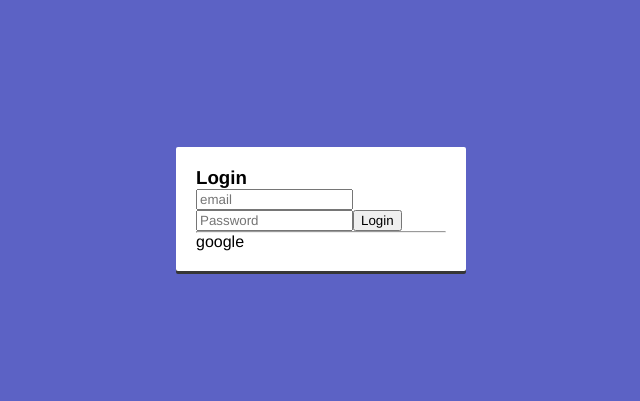
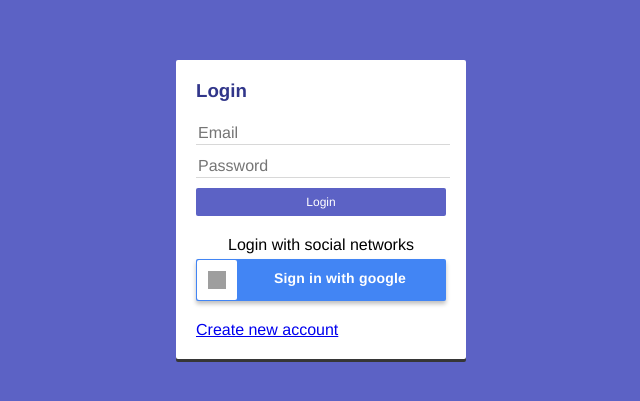
Before and after one commit to leotangram/reactFH-07-journal, a React (Create React App) app: page /auth/login in a window 1280 px wide. Shown: the part 191-592 px from the top of the page, without its empty margins (319-959 px from the left). Built offline with nearby package versions, Linux system fonts and the light colour scheme; grey boxes are pictures that could not be loaded.

Commit message:
Estilos del LoginScreen

```diff
--- a/src/components/auth/LoginScreen.js
+++ b/src/components/auth/LoginScreen.js
@@ -1,16 +1,44 @@
 import React from 'react'
 import PropTypes from 'prop-types'
+import { Link } from 'react-router-dom'
 
 const LoginScreen = props => {
   return (
     <>
-      <h3>Login</h3>
+      <h3 className="auth__title">Login</h3>
       <form>
-        <input type="text" placeholder="email" name="email" />
-        <input type="password" placeholder="Password" name="password" />
-        <button type="submit">Login</button>
-        <hr />
-        google
+        <input
+          type="text"
+          placeholder="Email"
+          name="email"
+          className="auth__input"
+          autoComplete="off"
+        />
+        <input
+          type="password"
+          placeholder="Password"
+          name="password"
+          className="auth__input"
+        />
+        <button type="submit" className="btn btn-primary btn-block">
+          Login
+        </button>
+        <div className="auth__social-networks">
+          <p>Login with social networks</p>
+          <div className="google-btn">
+            <div className="google-icon-wrapper">
+              <img
+                className="google-icon"
+                src="https://upload.wikimedia.org/wikipedia/commons/5/53/Google_%22G%22_Logo.svg"
+                alt="google button"
+              />
+            </div>
+            <p className="btn-text">
+              <b>Sign in with google</b>
+            </p>
+          </div>
+        </div>
+        <Link to="/auth/register">Create new account</Link>
       </form>
     </>
   )
--- a/src/styles/base/_base.scss
+++ b/src/styles/base/_base.scss
@@ -32,6 +32,3 @@
 .pointer {
   cursor: pointer;
 }
-
-// Components
-@import '../components/auth';
--- a/src/styles/base/_settings.scss
+++ b/src/styles/base/_settings.scss
@@ -1,4 +1,7 @@
 // Colors
+$button-active-blue: #1669f2;
+$dark-grey: #363636;
+$google-blue: #4285f4;
+$light-grey: #d8d8d8;
 $primary: #5c62c5;
-$dark-grey: #363636;
-$light-grey: #d8d8d8;
+$white: #ffffff;
--- a/src/styles/components/_auth.scss
+++ b/src/styles/components/_auth.scss
@@ -16,4 +16,46 @@
     padding: 20px;
     width: 250px;
   }
+
+  &__title {
+    color: darken($color: $primary, $amount: 20);
+    margin-bottom: 20px;
+  }
+
+  &__input {
+    color: $dark-grey;
+    border: 0px;
+    border-bottom: 1px solid $light-grey;
+    font-size: 16px;
+    margin-bottom: 10px;
+    height: 20px;
+    width: 100%;
+
+    transition: border-bottom 0.3s ease;
+
+    &:focus {
+      border-bottom: 1px solid $primary;
+      outline: none;
+    }
+  }
+
+  &__social-networks {
+    align-items: center;
+    display: flex;
+    justify-content: center;
+    flex-direction: column;
+    padding-top: 20px;
+    padding-bottom: 20px;
+    width: 100%;
+  }
+
+  &__alert-error {
+    background-color: red;
+    border-radius: 5px;
+    color: #ffffff;
+    display: flex;
+    justify-content: center;
+    margin-bottom: 10px;
+    padding: 5px;
+  }
 }
--- /dev/null
+++ b/src/styles/components/_buttons.scss
@@ -0,0 +1,73 @@
+.btn {
+  background-color: transparent;
+  border: none;
+  color: #ffffff;
+  cursor: pointer;
+  font-size: 12px;
+  padding: 7px 10px 7px 10px;
+
+  &:focus {
+    outline: none;
+  }
+}
+
+.btn-primary {
+  background-color: $primary;
+  border-radius: 2px;
+
+  transition: background-color 0.3s ease;
+
+  &:disabled {
+    background-color: lighten($color: $primary, $amount: 15);
+  }
+
+  &:hover {
+    background-color: darken($color: $primary, $amount: 15);
+  }
+}
+
+.btn-block {
+  width: 100%;
+}
+
+.google-btn {
+  cursor: pointer;
+  margin-top: 5px;
+  width: 100%;
+  height: 42px;
+  background-color: $google-blue;
+  border-radius: 2px;
+  box-shadow: 0 3px 4px 0 rgba(0, 0, 0, 0.25);
+
+  transition: box-shadow 0.3s ease;
+
+  .google-icon-wrapper {
+    position: absolute;
+    margin-top: 1px;
+    margin-left: 1px;
+    width: 40px;
+    height: 40px;
+    border-radius: 2px;
+    background-color: $white;
+  }
+  .google-icon {
+    position: absolute;
+    margin-top: 11px;
+    margin-left: 11px;
+    width: 18px;
+    height: 18px;
+  }
+  .btn-text {
+    float: right;
+    margin: 11px 40px 0 0;
+    color: $white;
+    font-size: 14px;
+    letter-spacing: 0.2px;
+  }
+  &:hover {
+    box-shadow: 0 0 6px $google-blue;
+  }
+  &:active {
+    background: $button-active-blue;
+  }
+}
--- a/src/styles/styles.scss
+++ b/src/styles/styles.scss
@@ -1,2 +1,6 @@
 @import './base/settings';
 @import './base/base';
+
+// Components
+@import './components/auth';
+@import './components/buttons';
```
